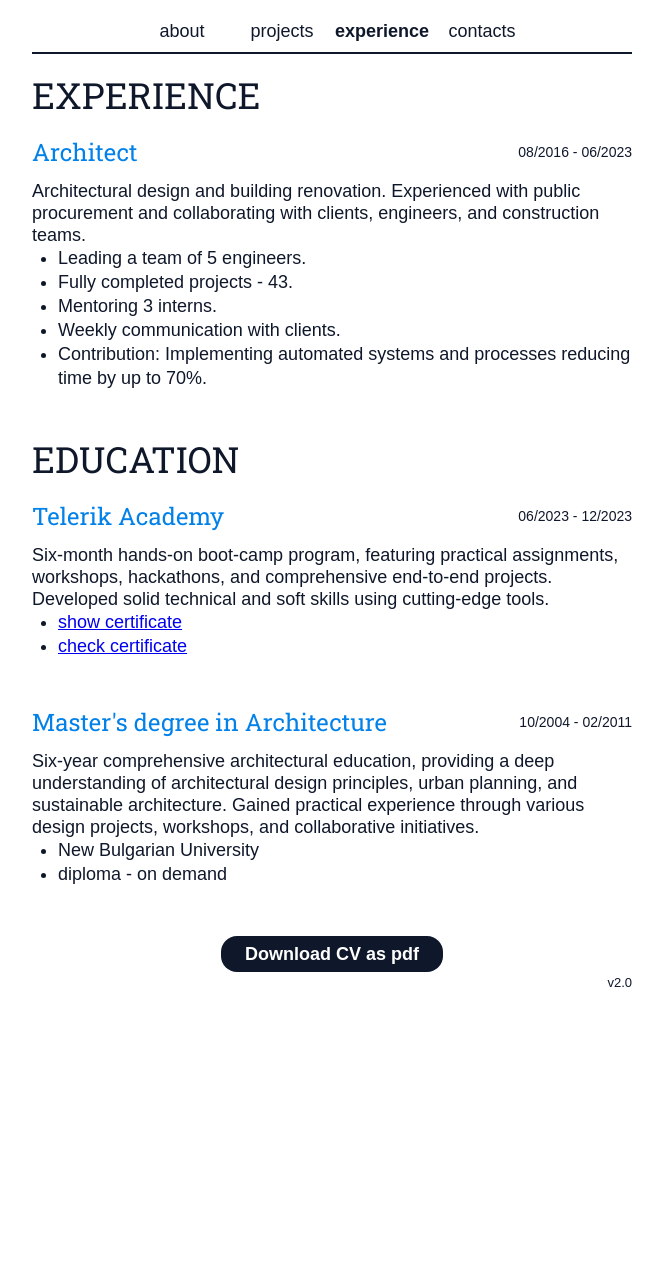
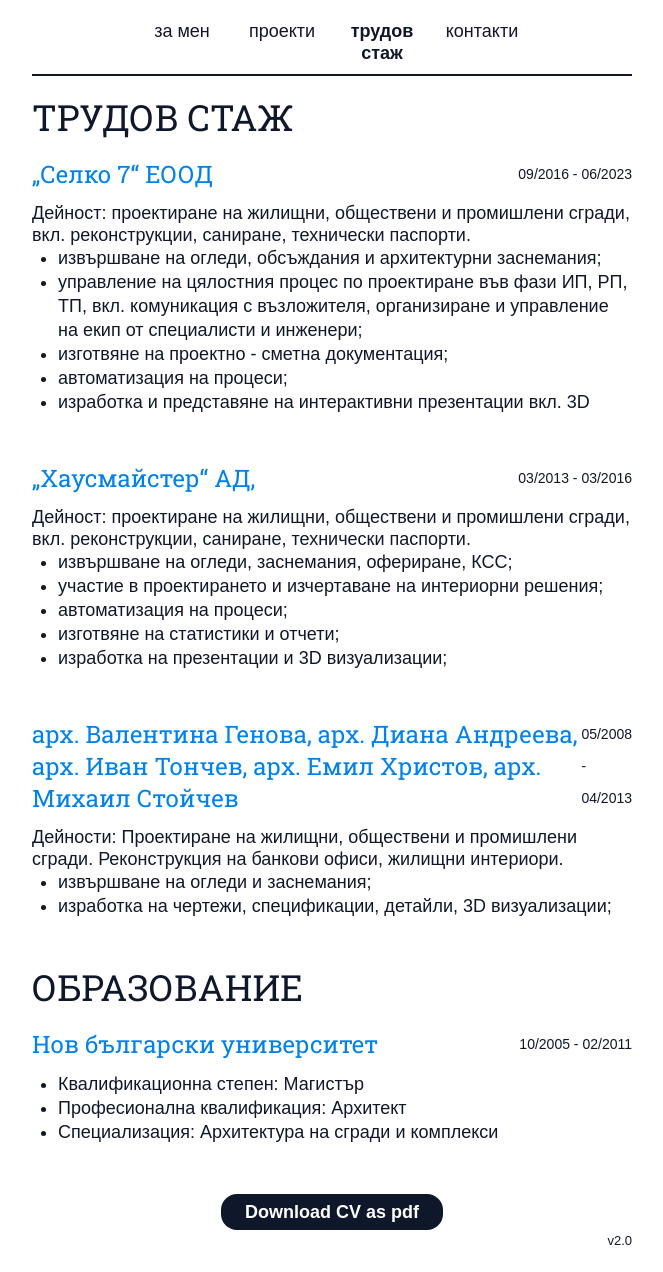
Before and after one commit to yasen-sotirov/portfolio_website, a Flask app: page /experience in a window 1280 px wide. Shown: the whole page, without its empty margins (308-971 px from the left). Before the commit the page ends 987 px from the top, so only its background shows below. Run offline with Flask 3, Linux system fonts and the light colour scheme; some libraries are stand-ins or nearby versions.

Commit message:
bg architectural version

```diff
--- a/api/index.py
+++ b/api/index.py
@@ -5,7 +5,7 @@ here = os.path.dirname(__file__)
 
 sys.path.append(os.path.join(here, '..'))
 
-from flask import Flask, request, jsonify, session, make_response, render_template
+from flask import Flask, render_template
 from data import info
 
 
@@ -27,7 +27,7 @@ def used_tech():
 # HOME
 @app.route('/')
 def home():
-    return render_template('home.html', data=info.technologies, page='home')
+    return render_template('home.html', tech_data=info.tech_data, soft_data=info.soft_data, page='home')
 
 
 # PROJECTS
--- a/api/templates/base.html
+++ b/api/templates/base.html
@@ -21,22 +21,22 @@
     <a
       href="{{ url_for('home') }}"
       class="{{ 'active' if page == 'home' else '' }}"
-      >about</a
+      >за мен</a
     >
     <a
       href="{{ url_for('projects') }}"
       class="{{ 'active' if page == 'projects' else '' }}"
-      >projects</a
+      >проекти</a
     >
     <a
       href="{{ url_for('experience') }}"
       class="{{ 'active' if page == 'experience' else '' }}"
-      >experience</a
+      >трудов стаж</a
     >
     <a
       href="{{ url_for('contacts') }}"
       class="{{ 'active' if page == 'contacts' else '' }}"
-      >contacts</a
+      >контакти</a
     >
   </nav>
 
--- a/api/templates/experience.html
+++ b/api/templates/experience.html
@@ -2,7 +2,7 @@
 content %}
 
 <header>
-  <h1>EXPERIENCE</h1>
+  <h1>ТРУДОВ СТАЖ</h1>
 </header>
 
 <main>
@@ -32,64 +32,29 @@ content %}
   {% endfor %}
 
   <div>
-    <h2>EDUCATION</h2>
+    <h2>ОБРАЗОВАНИЕ</h2>
   </div>
+
 
   <div class="section-container">
     <div class="title-with-date">
-      <h3>Telerik Academy</h3>
+      <h3 class="projectName">Нов български университет</h3>
       <div class="date">
-        <time datetime="2023-06-01">06/2023</time>
-        -
-        <time datetime="2023-12-01">12/2023</time>
-      </div>
-    </div>
-
-    <p>
-      Six-month hands-on boot-camp program, featuring practical assignments,
-      workshops, hackathons, and comprehensive end-to-end projects. Developed
-      solid technical and soft skills using cutting-edge tools.
-    </p>
-    <ul class="ul-bullet">
-      <li>
-        <a target="_blank" href="../static/sertificate.jpg">show certificate</a>
-      </li>
-      <li>
-        <a
-          target="_blank"
-          href="https://learn.telerikacademy.com/mod/customcert/verify_certificate.php?contextid=74527&code=6wyVSPKQ8M&qrcode=1"
-        >
-          check certificate
-        </a>
-      </li>
-    </ul>
-  </div>
-
-  <div class="section-container">
-    <div class="title-with-date">
-      <h3 class="projectName">Master's degree in Architecture</h3>
-      <div class="date">
-        <time datetime="2004-10-01">10/2004</time>
+        <time datetime="2005-10-01">10/2005</time>
         -
         <time datetime="2011-02-01">02/2011</time>
       </div>
     </div>
-    <p>
-      Six-year comprehensive architectural education, providing a deep
-      understanding of architectural design principles, urban planning, and
-      sustainable architecture. Gained practical experience through various
-      design projects, workshops, and collaborative initiatives.
-    </p>
+
     <ul class="ul-bullet">
-      <li>
-        <p>New Bulgarian University</p>
-      </li>
-      <li>diploma - on demand</li>
+      <li>Квалификационна степен: Магистър</li>
+      <li>Професионална квалификация: Архитект</li>
+      <li>Специализация: Архитектура на сгради и комплекси</li>
     </ul>
   </div>
 
   <div class="cv-container">
-    <a href="../static/CV.pdf" target="_blank">Download CV as pdf</a>
+    <a href="../static/CV_Yasen_Sotirov.pdf" target="_blank">Download CV as pdf</a>
   </div>
 </main>
 {% endblock %}
--- a/data/info.py
+++ b/data/info.py
@@ -1,30 +1,33 @@
-technologies = {
-    "Python": [
-        "CORE: variables, scope, functions, loop, linear data structures, conditional, debugging, errors handling, file handling;",
-        "DSA: linked list, hash table, stack, queue, tree, complexity, searching and sorting algorithms, recursion;",
-        "OOP: class, object, methods, comprehensions, lambda, inheritance, encapsulation, polymorphism, composition, SOLID, data hiding;",
-        "WEB: API, database, SQL, MVC, authentication, authorization, dependency injection;",
+tech_data = {
+    "проектиране и изготвяне на пълна проектно-сметна документация във фаза ИП, ТП, РП;",
+    "изготвяне проекти по част ПУСО;",
+    "изготвяне на проекти по част Пожарна безопасност, вкл. Евакуационни схеми;",
+    "изготвяне на 3D визуализации и клипове;",
+}
+
+
+soft_data = {
+    "Archicad": [
+        "визуализации;",
+        "автоматична документация;",
     ],
-    "JavaScript": [
-        "CORE: variables, data types, operators, conditionals, scope, loops, functions, common methods, scope, DOM manipulation, event handling, basic debugging;"
+    "Autocad": [
+        "90%",
+        "създаване на динамични блокове и блокове със свързани property"
     ],
-    "HTML" :[
-        "BASICS: structure, tags, attributes, lists (+ nested), tables, forms, basics meta tags;",
+    "Lumion" :[
+        "интериорни и екстериорни визуализации;",
+        "видео клипове"
     ],
-    "CSS": [
-        "BASICS: selectors, properties, box model, styling text, basic layout, simple transitions;",
-        "INTERMEDIATE: pseudo-classes/elements, positioning, flexbox;",
+    "Photoshop": [
+        "post processing;",
     ],
-    "Flask": [
-        "BASICS: structure, basic routing (path query), request / response models pydantic, HTTP methods;",
+    "Excel, Word": [
+        "таблици за автоматично калкулиране;",
     ],
-    "PostgreSQL": [
-        "BASICS: basic SQL commands/querying (incl. join, union), data types, creating and managing databases/tables, relations, functions;",
+    "3DS Max": [
+        "изграждане на комплексни аморфни форми;",
     ],
-    "Linux": [
-        "My personal computer runs on Linux;",
-    ],
-
 }
 
 
@@ -151,24 +154,55 @@ projects = [
 ]
 
 experience = [
-{
-    "title": "Architect",
-    "start date": "2016-08-01",
-    "start month": "08",
-    "start year": "2016",
-    "end date": "2023-06-01",
-    "end month": "06",
-    "end year": "2023",
-    "description": "Architectural design and building renovation. Experienced with public procurement and collaborating with clients, engineers, and construction teams.",
-    "bullets": [
-    "Leading a team of 5 engineers.",
-    "Fully completed projects - 43.",
-    "Mentoring 3 interns.",
-    "Weekly communication with clients.",
-    "Contribution: Implementing automated systems and processes reducing time by up to 70%.",
-    ]
-},
-
+    {
+        "title": "„Селко 7“ ЕООД",
+        "start date": "2016-09-01",
+        "start month": "09",
+        "start year": "2016",
+        "end date": "2023-06-01",
+        "end month": "06",
+        "end year": "2023",
+        "description": "Дейност: проектиране на жилищни, обществени и промишлени сгради, вкл. реконструкции, саниране, технически паспорти.",
+        "bullets": [
+            "извършване на огледи, обсъждания и архитектурни заснемания;",
+            "управление на цялостния процес по проектиране във фази ИП, РП, ТП, вкл. комуникация с възложителя, организиране и управление на екип от специалисти и инженери;",
+            "изготвяне на проектно - сметна документация;",
+            "автоматизация на процеси;",
+            "изработка и представяне на интерактивни презентации вкл. 3D",
+        ]
+    },
+    {
+        "title": "„Хаусмайстер“ AД,",
+        "start date": "2013-03-01",
+        "start month": "03",
+        "start year": "2013",
+        "end date": "2016-03-01",
+        "end month": "03",
+        "end year": "2016",
+        "description": "Дейност: проектиране на жилищни, обществени и промишлени сгради, вкл. реконструкции, саниране, технически паспорти.",
+        "bullets": [
+            "извършване на огледи, заснемания, офериране, КСС;",
+            "участие в проектирането и изчертаване на интериорни решения;",
+            "автоматизация на процеси;",
+            "изготвяне на статистики и отчети;",
+            "изработка на презентации и 3D визуализации;",
+        ]
+    },
+        {
+        "title": "арх. Валентина Генова, арх. Диана Андреева, арх. Иван Тончев, арх. Емил Христов, арх. Михаил Стойчев",
+        "title": "арх. Валентина Генова, арх. Диана Андреева, арх. Иван Тончев, арх. Емил Христов, арх. Михаил Стойчев",
+        "start date": "2008-05-01",
+        "start month": "05",
+        "start year": "2008",
+        "end date": "2013-04-01",
+        "end month": "04",
+        "end year": "2013",
+        "description": "Дейности: Проектиране на жилищни, обществени и промишлени сгради. Реконструкция на банкови офиси, жилищни интериори.",
+        "bullets": [
+            "извършване на огледи и заснемания;",
+            "изработка на чертежи, спецификации, детайли, 3D визуализации;",
+        ]
+    },
 ]
 
 exceptions = ["Linux", "PostgreSQL", ]
```
Also changed, not shown: api/templates/contacts.html (+3 -21 lines), api/templates/home.html (+30 -10 lines), api/static/sertificate.jpg (deleted), 2 other files.
